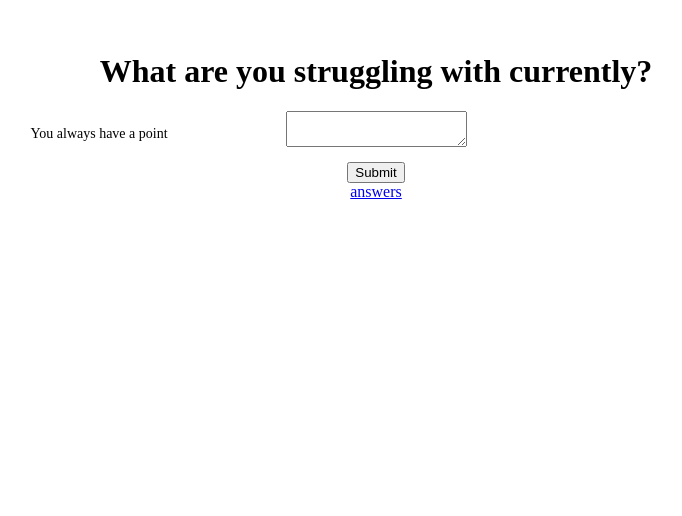
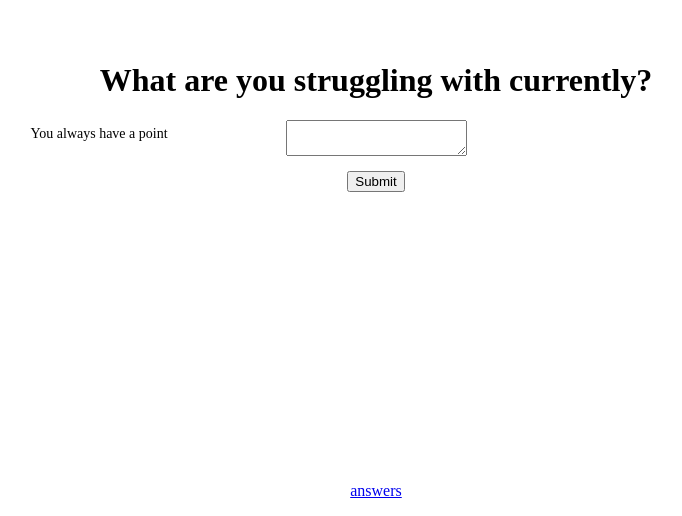
Before and after one commit to solba3/visual-voice, a plain HTML site: page index.html in a window 1280 px wide. Shown: the part 284-800 px from the top of the page, without its empty margins (264-946 px from the left). Drawn offline with Linux system fonts and the light colour scheme.

Commit message:
Pin the answers link to the bottom of the page again
The footer rule was lost when the page styles moved into styles.css.

Co-Authored-By: Claude Opus 5.5 <noreply@anthropic.com>
Claude-Session: https://claude.ai/code/session_01AMkGa8wPzCP4SGy5VwN6PN

```diff
--- a/styles.css
+++ b/styles.css
@@ -27,3 +27,11 @@ body {
       transition: opacity 0.5s;
       pointer-events: none;
     }
+
+    /* Link to the answers page, pinned to the bottom of the window. */
+    footer {
+      position: fixed;
+      bottom: 16px;
+      left: 0;
+      right: 0;
+    }
```
